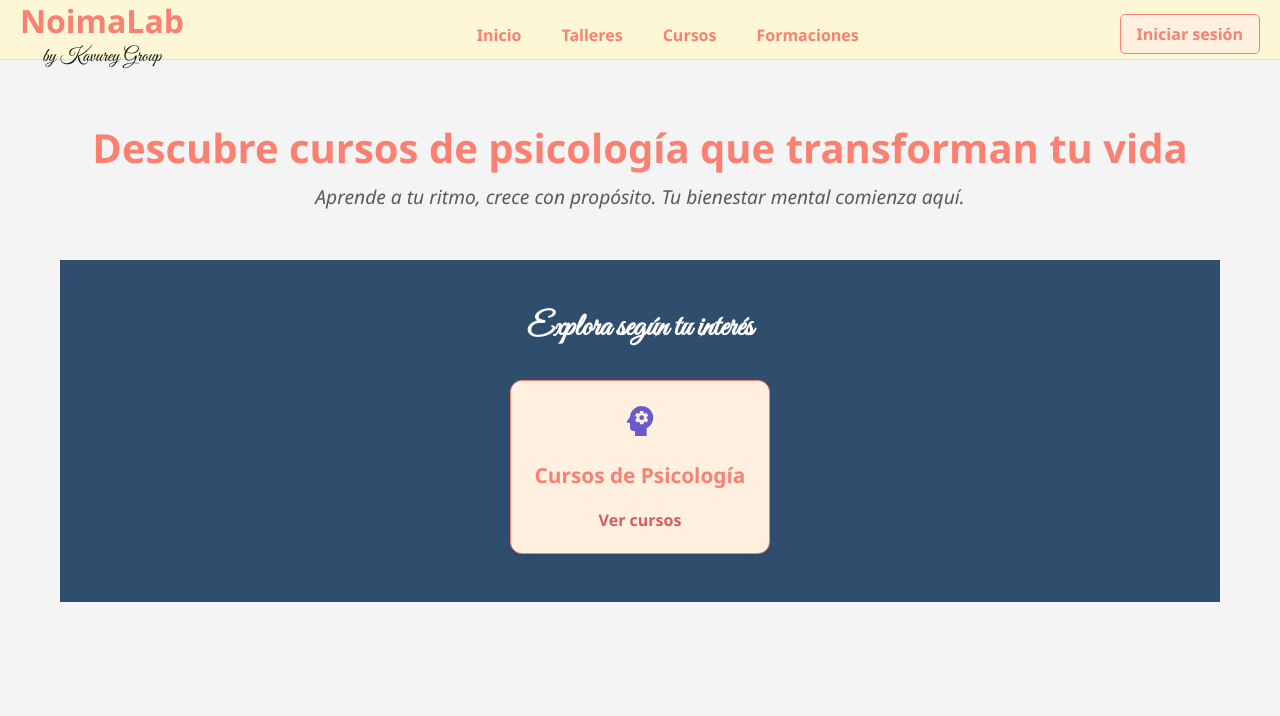
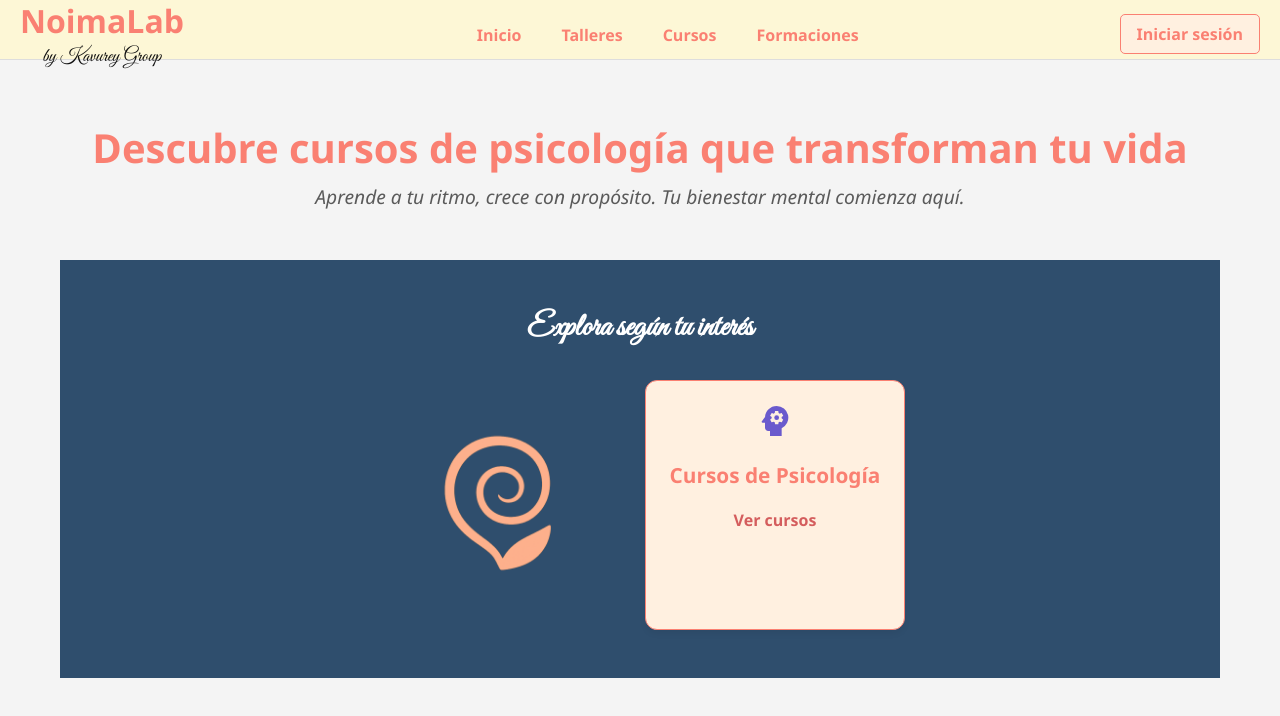
Before and after one commit to MarcosEsquibel/ProyectoCursos, a React (Vite) app in the folder vite-project/: page /cursos in a window 1280 px wide. Shown: the top 716 px of the page. Built offline with nearby package versions, Linux system fonts and the light colour scheme.

Commit message:
añadiendo logo a la web

```diff
--- a/vite-project/src/pages/Cursos.css
+++ b/vite-project/src/pages/Cursos.css
@@ -37,6 +37,7 @@ body {
 .explore-section {
   margin-top: 50px;
 }
+
 
 .explore-section h2 {
   font-size: 2rem;
--- a/vite-project/src/pages/Cursos.tsx
+++ b/vite-project/src/pages/Cursos.tsx
@@ -2,7 +2,7 @@ import React from "react";
 import { MdPsychology } from "react-icons/md";
 import { Link } from "react-router-dom";
 import "./Cursos.css"; // Puedes crear un archivo CSS similar al de Talleres
-
+import Logo from "../assets/images/Logo.png"
 const Cursos: React.FC = () => {
   return (
     <div className="cursos-content">
@@ -20,6 +20,11 @@ const Cursos: React.FC = () => {
       <section className="explore-section">
         <h2>Explora según tu interés</h2>
         <div className="explore-options">
+             <img
+            src={Logo}
+            alt="Ilustración de NoimaLab"
+            className="about-image"
+          />
           <div className="option-card">
             <MdPsychology size={40} color="#6a5acd" />
             <h4>Cursos de Psicología</h4>
@@ -29,6 +34,8 @@ const Cursos: React.FC = () => {
       </section>
     </div>
   );
+
 };
 
+
 export default Cursos;
--- a/vite-project/src/pages/Home.tsx
+++ b/vite-project/src/pages/Home.tsx
@@ -3,7 +3,7 @@ import { MdAssignment, MdLibraryBooks, MdSchool } from "react-icons/md";
 import { Link } from "react-router-dom";
 import "./Home.css";
 import psicologiapositiva2 from "../assets/images/psicologiapositiva2.png";
-
+import Logo from "../assets/images/Logo.png"
 const Home: React.FC = () => {
   function setDropdownOpen(arg0: boolean): void {
     throw new Error("Function not implemented.");
@@ -30,6 +30,11 @@ const Home: React.FC = () => {
       <section className="explore-section">
         <h2>Explora según tu necesidad</h2>
         <div className="explore-options">
+            <img
+            src={Logo}
+            alt="Ilustración de NoimaLab"
+            className="about-image"
+          />
           <div className="option-card">
             <MdAssignment size={40} color="#fa8072" />
             <h4>Talleres breves</h4>
@@ -64,6 +69,7 @@ const Home: React.FC = () => {
         <Link to="/register" className="hero-button">
           Empezar ahora
         </Link>
+
       </footer>
     </div>
   );
--- a/vite-project/src/pages/components/Header.css
+++ b/vite-project/src/pages/components/Header.css
@@ -218,4 +218,9 @@ button :hover{
   .hamburger {
     display:flex;
   }
+  .logo-img {
+  height: 60px;
+  object-fit: contain;
 }
+
+}
```
